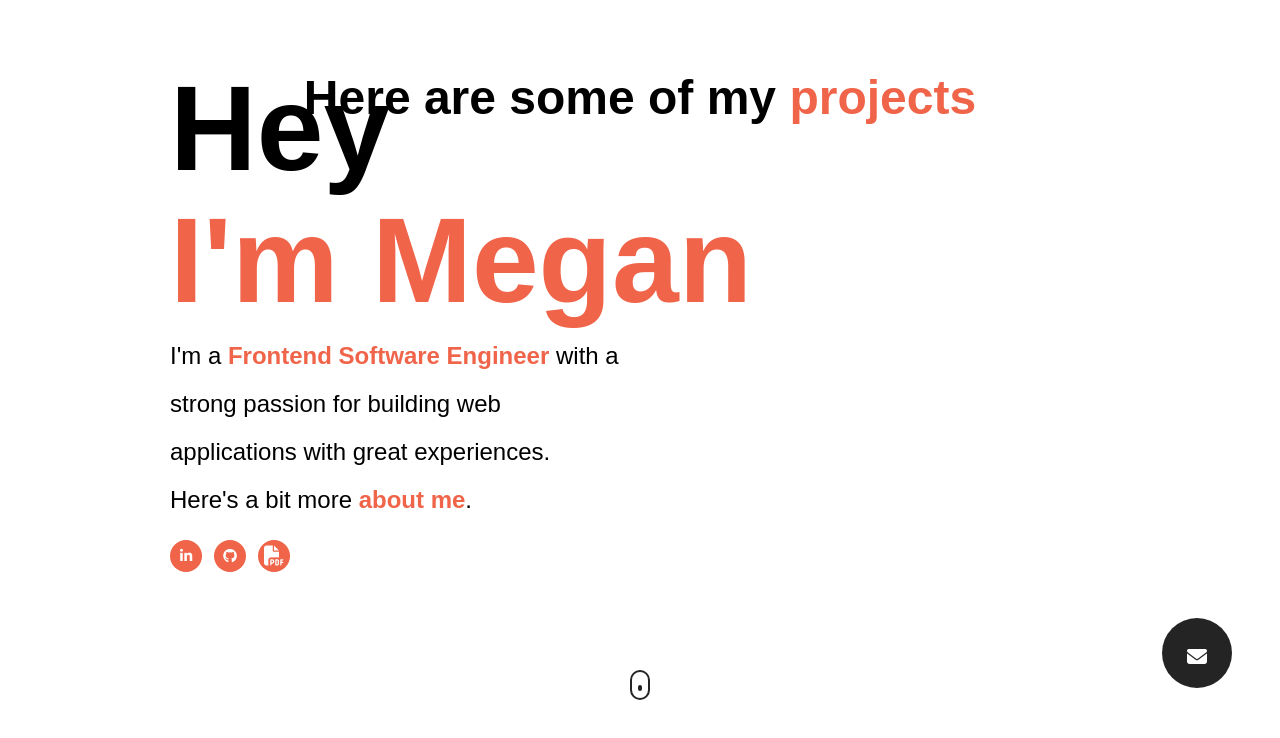
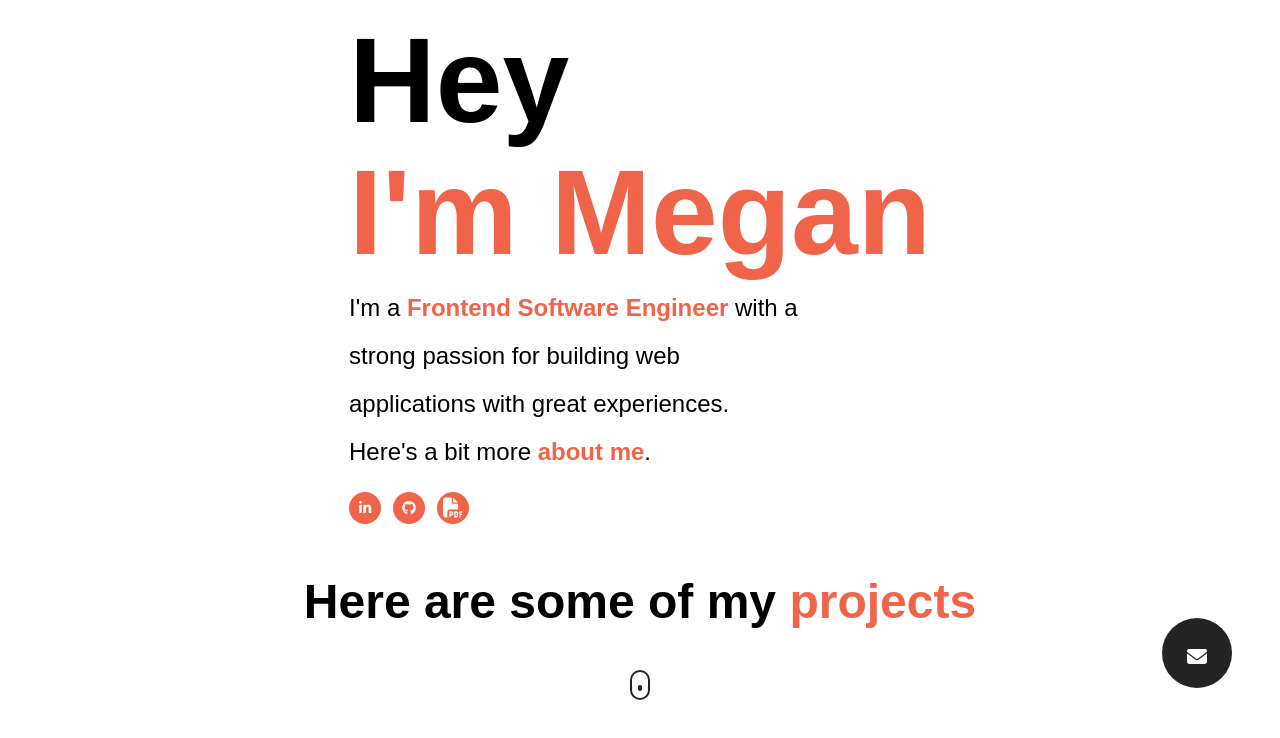
Before and after one commit to meganhodge23/New-E-Portfolio, a plain HTML site: page index.html in a window 1280 px wide. Shown: the part 80-818 px from the top of the page. Drawn offline with Linux system fonts and the light colour scheme.

Commit message:
Update style.css

```diff
--- a/style.css
+++ b/style.css
@@ -75,13 +75,9 @@ button {
 }
 
 .header {
-    position: absolute;
-    top: 50%;
-    left: 50%;
-    transform: translate(-50%, -50%);
-    width: 100%;
-    max-width: 1000px;
-    padding: 0 30px;
+    display: flex;
+    justify-content: center;
+    align-items: center;
 }
 
 .header__para {
```
